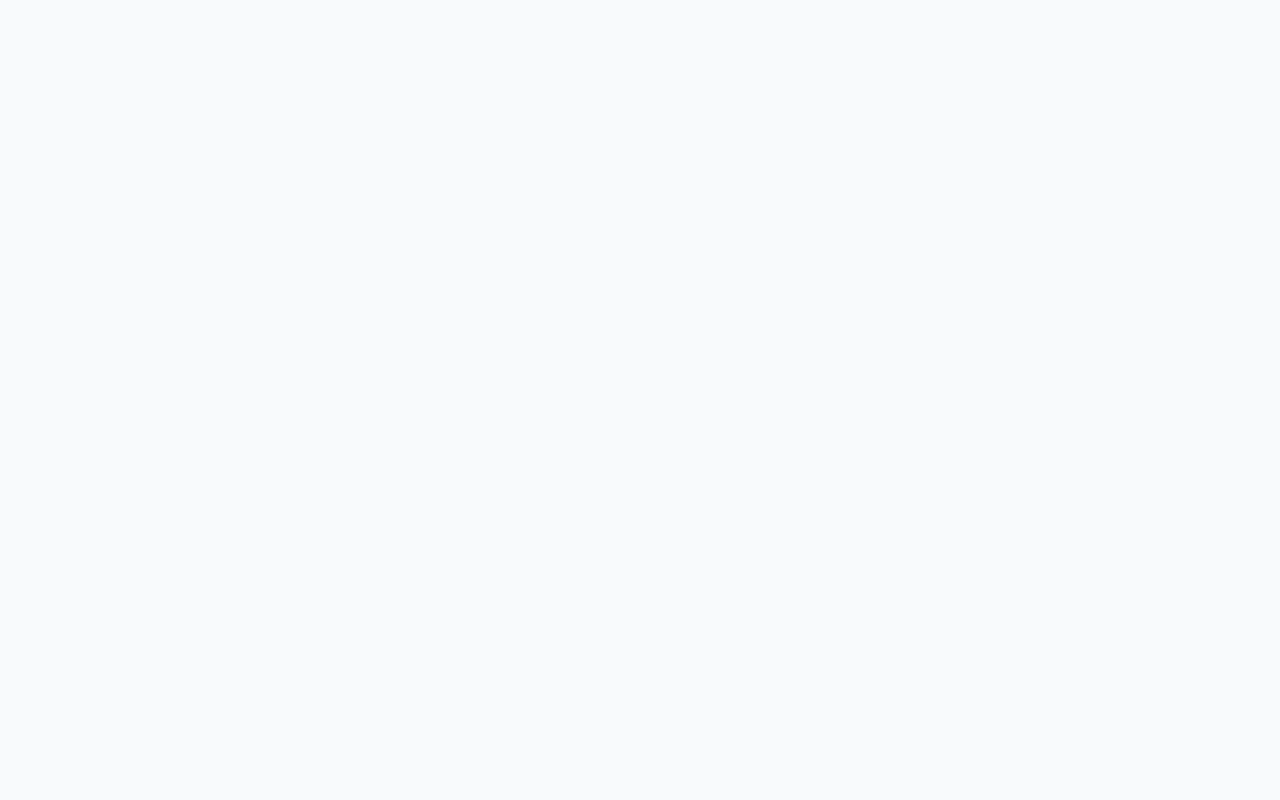
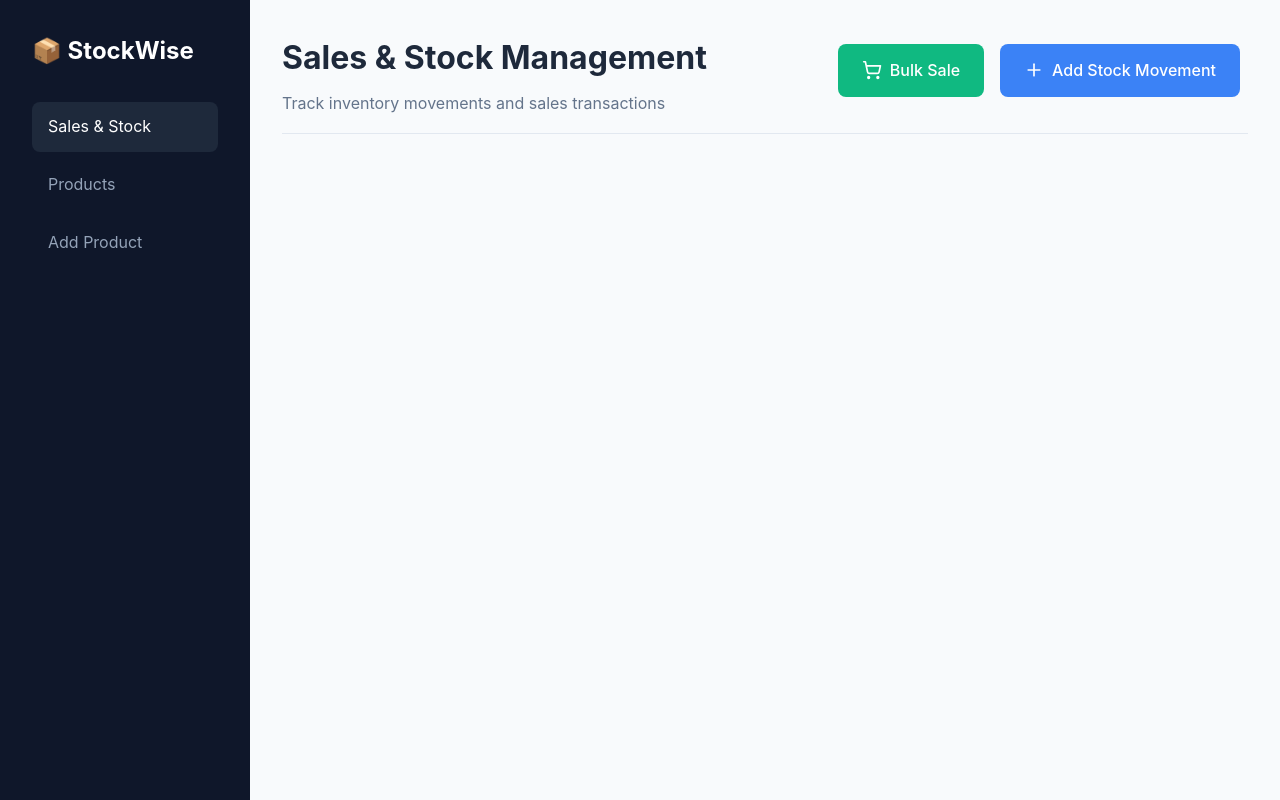
Before and after one commit to ShehaanN/StockWise-frontend, a React app: page /sales-stock in a window 1280 px wide. Before the commit this address had no page. Built offline with nearby package versions, Linux system fonts and the light colour scheme; the HTML template or start-up script is replaced by a standard one.

Commit message:
Add SalesStock page

```diff
--- a/src/App.css
+++ b/src/App.css
@@ -168,7 +168,7 @@ body {
 
 /* Buttons */
 .btn {
-  padding: 0.75rem 1.5rem;
+  padding: 0.85rem 1.5rem;
   border: none;
   border-radius: 8px;
   font-weight: 500;
@@ -176,8 +176,10 @@ body {
   transition: all 0.2s;
   margin-right: 0.5rem;
   margin-bottom: 0.5rem;
-  display: inline-block;
+  display: flex;
   text-decoration: none;
+  gap: 0.5rem;
+  align-items: center;
 }
 
 .btn-primary {
@@ -330,7 +332,7 @@ body {
 
 .page-header {
   display: flex;
-  justify-content: between;
+  justify-content: space-between;
   align-items: center;
   margin-bottom: 2rem;
   padding-bottom: 1rem;
--- a/src/App.jsx
+++ b/src/App.jsx
@@ -2,12 +2,14 @@ import "./App.css";
 import { Routes, Route, Navigate } from "react-router-dom";
 import Products from "./pages/Products";
 import AddProduct from "./pages/AddProduct";
+import SalesStock from "./pages/SalesStock";
 
 const App = () => {
   return (
     <Routes>
       <Route path="/products" element={<Products />} />
       <Route path="/add-product" element={<AddProduct />} />
+      <Route path="/sales-stock" element={<SalesStock />} />
       <Route path="/" element={<Navigate to="/products" />} />
     </Routes>
   );
--- a/src/components/Sidebar.jsx
+++ b/src/components/Sidebar.jsx
@@ -5,6 +5,14 @@ const Sidebar = ({ activeItem }) => {
     <div className="sidebar">
       <div className="sidebar-logo">📦 StockWise</div>
       <ul className="sidebar-nav">
+        <li>
+          <Link
+            to="/sales-stock"
+            className={activeItem === "salesStock" ? "active" : ""}
+          >
+            Sales & Stock
+          </Link>
+        </li>
         <li>
           <Link
             to="/products"
--- /dev/null
+++ b/src/pages/SalesStock.jsx
@@ -0,0 +1,34 @@
+import { Plus, ShoppingCart } from "lucide-react";
+import Sidebar from "../components/Sidebar";
+
+export default function SalesStock() {
+  return (
+    <div className="app-layout">
+      {/* Sidebar */}
+      <Sidebar activeItem="salesStock" />
+
+      {/* Main Content */}
+      <div className="main-content">
+        {/* Page Header */}
+        <div className="page-header">
+          <div>
+            <h1 className="page-title">Sales & Stock Management</h1>
+            <p style={{ color: "#64748b", marginTop: "0.5rem" }}>
+              Track inventory movements and sales transactions
+            </p>
+          </div>
+          <div style={{ display: "flex", gap: "0.5rem" }}>
+            <button className="btn btn-success">
+              <ShoppingCart size={20} />
+              Bulk Sale
+            </button>
+            <button className="btn btn-primary">
+              <Plus size={20} />
+              Add Stock Movement
+            </button>
+          </div>
+        </div>
+      </div>
+    </div>
+  );
+}
```
